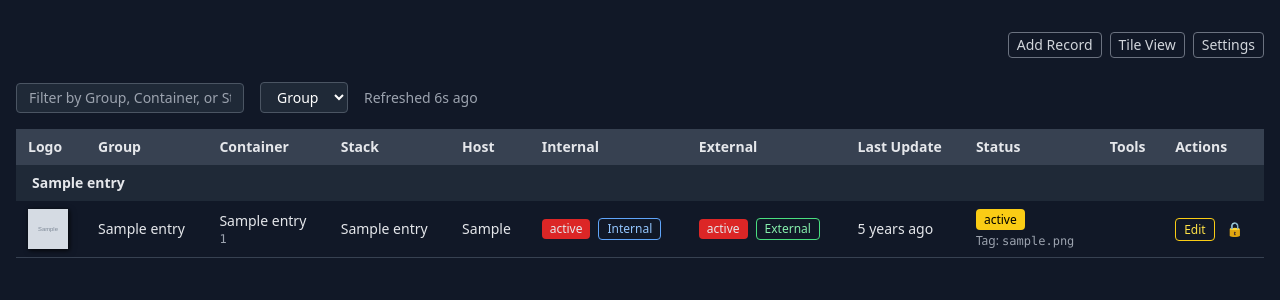
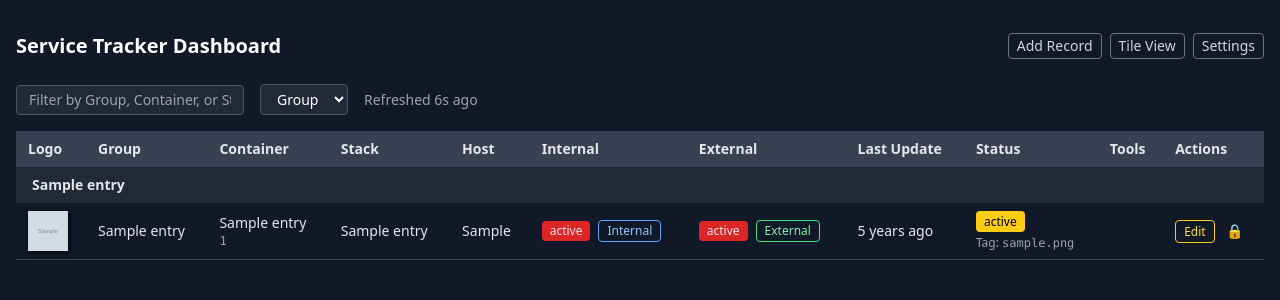
Before and after one commit to crzykidd/service-tracker-dashboard, a Flask app: page / in a window 1280 px wide. Shown: the top 300 px of the page. Run offline with Flask 3, Linux system fonts and the light colour scheme; tables that the repository leaves empty hold one stand-in row (values such as "Sample post"); grey boxes marked "Sample" are stand-in pictures; parts of the project's set-up code (start-up, migrations or seed data) failed here and were passed over; some libraries are stand-ins or nearby versions.

Commit message:
updated dash

```diff
--- a/templates/dashboard.html
+++ b/templates/dashboard.html
@@ -31,11 +31,15 @@
 </head>
 <body class="bg-gray-900 text-gray-200 min-h-screen px-4 py-8 font-sans">
   <div class="max-w-7xl mx-auto">
-    <div class="flex justify-end gap-2 mb-6">
-      <a href="/add" class="border border-gray-500 text-gray-300 text-sm px-2 py-0.5 rounded hover:bg-gray-600 hover:text-white transition">Add Record</a>
-      <a href="/tiled_dash" class="border border-gray-500 text-gray-300 text-sm px-2 py-0.5 rounded hover:bg-gray-600 hover:text-white transition">Tile View</a>
-      <a href="/settings" class="border border-gray-500 text-gray-300 text-sm px-2 py-0.5 rounded hover:bg-gray-600 hover:text-white transition">Settings</a>
+    <div class="flex justify-between items-center mb-6">
+      <div class="text-xl font-semibold text-white">Service Tracker Dashboard</div>
+      <div class="flex gap-2">
+        <a href="/add" class="border border-gray-500 text-gray-300 text-sm px-2 py-0.5 rounded hover:bg-gray-600 hover:text-white transition">Add Record</a>
+        <a href="/tiled_dash" class="border border-gray-500 text-gray-300 text-sm px-2 py-0.5 rounded hover:bg-gray-600 hover:text-white transition">Tile View</a>
+        <a href="/settings" class="border border-gray-500 text-gray-300 text-sm px-2 py-0.5 rounded hover:bg-gray-600 hover:text-white transition">Settings</a>
+      </div>
     </div>
+
 
     <div class="flex flex-wrap gap-4 mb-4 items-center">
       <input id="filterInput" type="text" placeholder="Filter by Group, Container, or Stack" class="bg-gray-800 border border-gray-600 px-3 py-1 rounded text-sm focus:outline-none focus:ring-2 focus:ring-blue-500 flex-grow sm:flex-none" />
```
